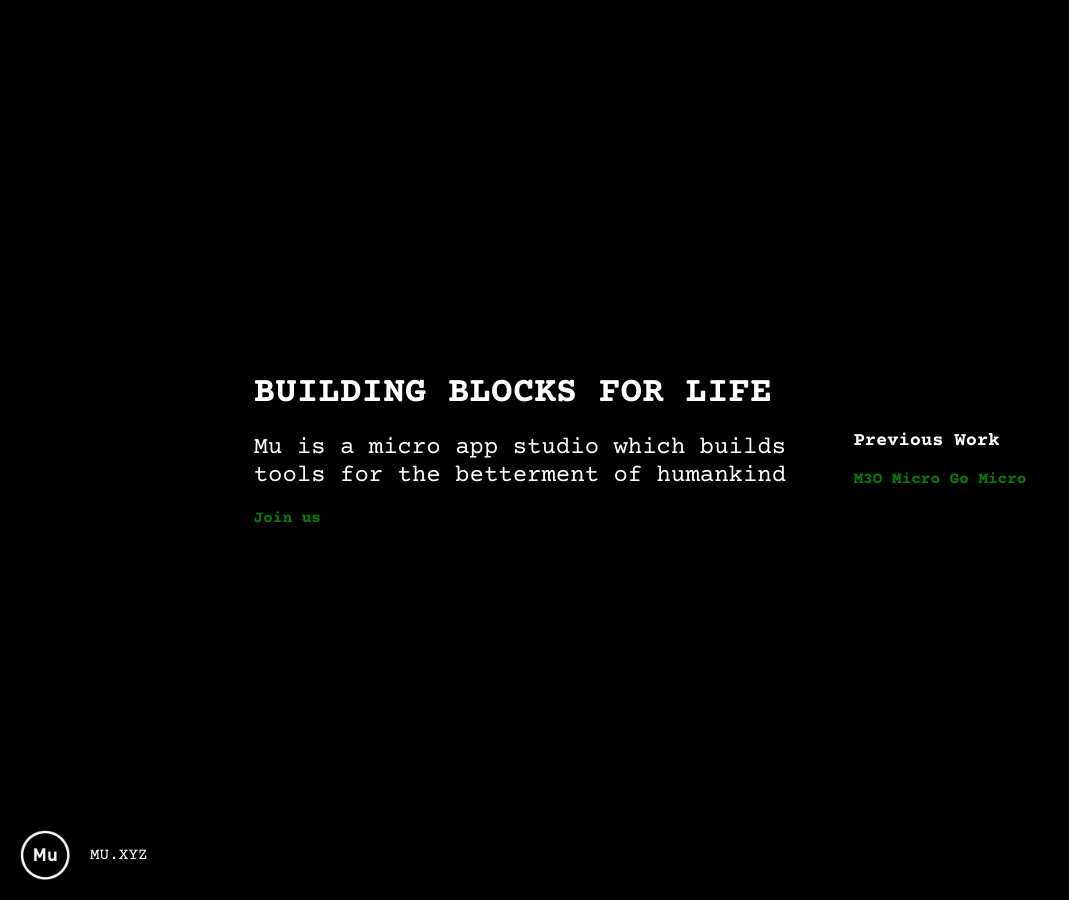
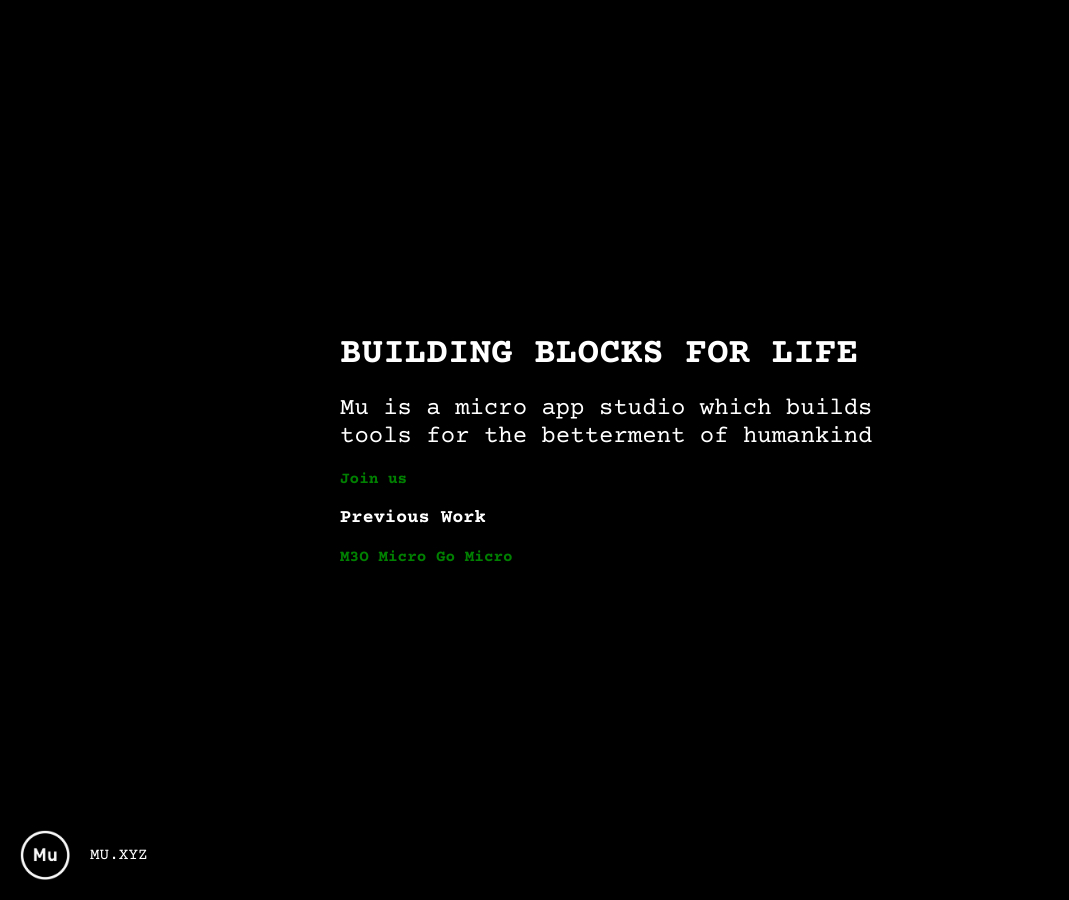
Before and after one commit to muxyz/website, a Jekyll site: the page index.html, which Jekyll copies as it is, in a window 1280 px wide. Shown: the whole page, without its empty margins (0-1069 px from the left). Built offline with Jekyll 4.4.1, drawn with Linux system fonts in a browser that asks for light colours.

Commit message:
Update index.html

```diff
--- a/index.html
+++ b/index.html
@@ -22,8 +22,6 @@
         <h1>building blocks for life</h1>
         <h2>Mu is a micro app studio which builds tools for the betterment of humankind</h2>
 	<a href="mailto:asim@mu.xyz">Join us</a>
-      </div>
-      <div class=inner>
 	<h3>Previous Work</h3>
         <a href="https://m3o.com">M3O</a>
 	<a href="https://micro.dev">Micro</a>
```
